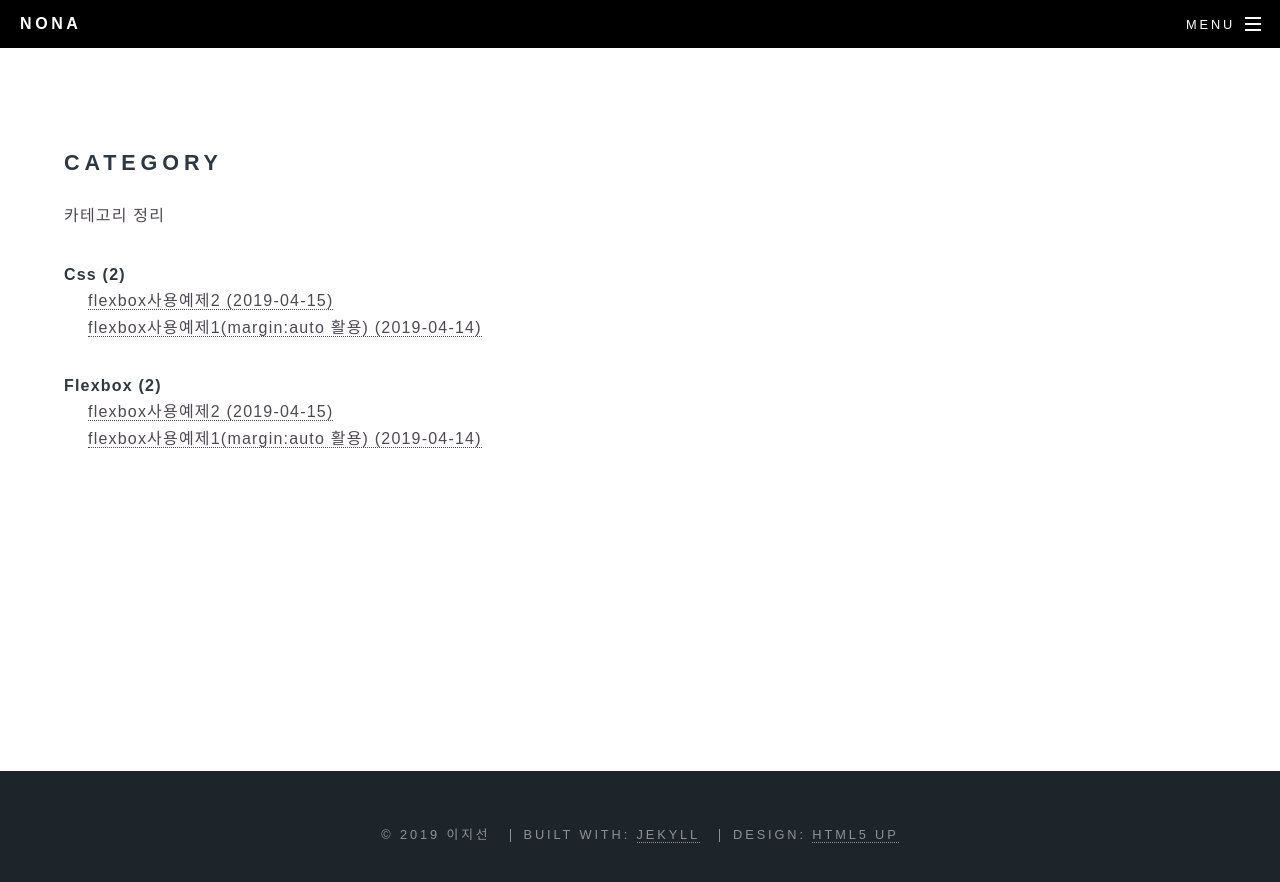
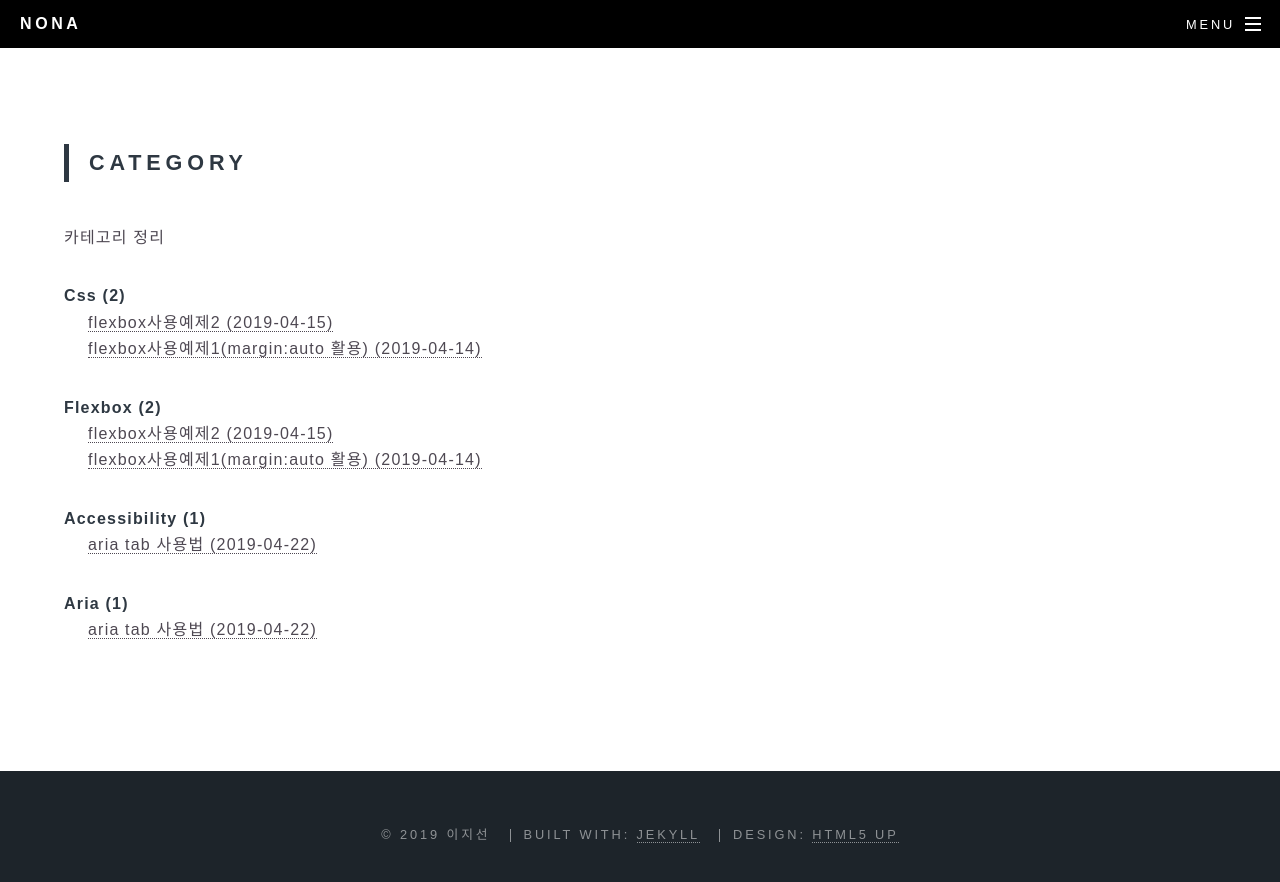
Before and after one commit to nona99/nona99.github.com, a Jekyll site: the page built from category.html, in a window 1280 px wide. Shown: the top 882 px of the page. Built offline with Jekyll 4.4.1, drawn with Linux system fonts in a browser that asks for light colours; nearby versions of some CDN libraries; some of the changed lines change nothing that is shown.

Commit message:
aria tab 포스트 추가

````diff
--- /dev/null
+++ b/_posts/2019-04-22-aria_tab.md
@@ -0,0 +1,339 @@
+---
+title: aria tab 사용법
+layout: post
+date: '2019-04-22'
+categories:
+- accessibility
+- aria
+---
+
+aria도 브라우저와 리더기 버전을 타기때문에 실무를 하면서 aria를 실제로 사용해본적은 없다. 다만 접근성 교육을 받을때 실무에 적용 시킬만한 것중 하나로 tab을 말씀해주셨던 기억이 있어서 tab에관한 aria 사용방법을 정리해본다.
+
+aria 사용방법은 w3에서 마크업과 js까지 자세히 설명되어 있으니 아래 링크에서 원문으로 보는것을 추천한다.
+- [https://www.w3.org/TR/wai-aria-practices/](https://www.w3.org/TR/wai-aria-practices/)
+- [https://www.w3.org/TR/wai-aria-practices/examples/tabs/tabs-1/tabs.html](https://www.w3.org/TR/wai-aria-practices/examples/tabs/tabs-1/tabs.html)
+
+
+### 1.html code
+- tab역할을 하는 button에 `role="tab` / button을 감싸는 wrapper에 `role="tablist"` / 컨텐츠 영역을 감싸는 wrapper에 `role="tabpanel"` 를 추가해준다.
+- tab과 tablpanel은 `aria-controls`로 연결시켜준다.
+- 선택된 tab에는 `aria-selected="true"`로 상태변화를 알려준다.
+
+```
+<div class="tabs">
+  <div role="tablist" aria-label="Entertainment">
+    <button role="tab"
+            aria-selected="true"
+            aria-controls="nils-tab"
+            id="nils">
+      Nils Frahm
+    </button>
+    <button role="tab"
+            aria-selected="false"
+            aria-controls="agnes-tab"
+            id="agnes"
+            tabindex="-1">
+      Agnes Obel
+    </button>
+    <button role="tab"
+            aria-selected="false"
+            aria-controls="complexcomplex"
+            id="complex"
+            tabindex="-1"
+            data-deletable="">
+      Joke
+    </button>
+  </div>
+  <div tabindex="0"
+       role="tabpanel"
+       id="nils-tab"
+       aria-labelledby="nils">
+    <p>
+      cont nils
+    </p>
+  </div>
+  <div tabindex="0"
+       role="tabpanel"
+       id="agnes-tab"
+       aria-labelledby="agnes"
+       hidden="">
+    <p>
+      cont agnes
+    </p>
+  </div>
+  <div tabindex="0"
+       role="tabpanel"
+       id="complexcomplex"
+       aria-labelledby="complex"
+       hidden="">
+    <p>
+      cont complex
+    </p>
+  </div>
+</div>
+```
+
+### 2. script
+스크립트역시 [https://www.w3.org/TR/wai-aria-practices/examples/tabs/tabs-1/js/tabs.js](https://www.w3.org/TR/wai-aria-practices/examples/tabs/tabs-1/js/tabs.js)에서 확인이 가능하다. 키보드로 탭 접근이 가능하게 코드를 작성하는것이 중요.
+
+```
+/*
+*   This content is licensed according to the W3C Software License at
+*   https://www.w3.org/Consortium/Legal/2015/copyright-software-and-document
+*/
+(function () {
+  var tablist = document.querySelectorAll('[role="tablist"]')[0];
+  var tabs;
+  var panels;
+  var delay = determineDelay();
+
+  generateArrays();
+
+  function generateArrays () {
+    tabs = document.querySelectorAll('[role="tab"]');
+    panels = document.querySelectorAll('[role="tabpanel"]');
+  };
+
+  // For easy reference
+  var keys = {
+    end: 35,
+    home: 36,
+    left: 37,
+    up: 38,
+    right: 39,
+    down: 40,
+    delete: 46
+  };
+
+  // Add or substract depending on key pressed
+  var direction = {
+    37: -1,
+    38: -1,
+    39: 1,
+    40: 1
+  };
+
+  // Bind listeners
+  for (i = 0; i < tabs.length; ++i) {
+    addListeners(i);
+  };
+
+  function addListeners (index) {
+    tabs[index].addEventListener('click', clickEventListener);
+    tabs[index].addEventListener('keydown', keydownEventListener);
+    tabs[index].addEventListener('keyup', keyupEventListener);
+
+    // Build an array with all tabs (<button>s) in it
+    tabs[index].index = index;
+  };
+
+  // When a tab is clicked, activateTab is fired to activate it
+  function clickEventListener (event) {
+    var tab = event.target;
+    activateTab(tab, false);
+  };
+
+  // Handle keydown on tabs
+  function keydownEventListener (event) {
+    var key = event.keyCode;
+
+    switch (key) {
+      case keys.end:
+        event.preventDefault();
+        // Activate last tab
+        activateTab(tabs[tabs.length - 1]);
+        break;
+      case keys.home:
+        event.preventDefault();
+        // Activate first tab
+        activateTab(tabs[0]);
+        break;
+
+      // Up and down are in keydown
+      // because we need to prevent page scroll >:)
+      case keys.up:
+      case keys.down:
+        determineOrientation(event);
+        break;
+    };
+  };
+
+  // Handle keyup on tabs
+  function keyupEventListener (event) {
+    var key = event.keyCode;
+
+    switch (key) {
+      case keys.left:
+      case keys.right:
+        determineOrientation(event);
+        break;
+      case keys.delete:
+        determineDeletable(event);
+        break;
+    };
+  };
+
+  // When a tablist�셲 aria-orientation is set to vertical,
+  // only up and down arrow should function.
+  // In all other cases only left and right arrow function.
+  function determineOrientation (event) {
+    var key = event.keyCode;
+    var vertical = tablist.getAttribute('aria-orientation') == 'vertical';
+    var proceed = false;
+
+    if (vertical) {
+      if (key === keys.up || key === keys.down) {
+        event.preventDefault();
+        proceed = true;
+      };
+    }
+    else {
+      if (key === keys.left || key === keys.right) {
+        proceed = true;
+      };
+    };
+
+    if (proceed) {
+      switchTabOnArrowPress(event);
+    };
+  };
+
+  // Either focus the next, previous, first, or last tab
+  // depening on key pressed
+  function switchTabOnArrowPress (event) {
+    var pressed = event.keyCode;
+
+    for (x = 0; x < tabs.length; x++) {
+      tabs[x].addEventListener('focus', focusEventHandler);
+    };
+
+    if (direction[pressed]) {
+      var target = event.target;
+      if (target.index !== undefined) {
+        if (tabs[target.index + direction[pressed]]) {
+          tabs[target.index + direction[pressed]].focus();
+        }
+        else if (pressed === keys.left || pressed === keys.up) {
+          focusLastTab();
+        }
+        else if (pressed === keys.right || pressed == keys.down) {
+          focusFirstTab();
+        };
+      };
+    };
+  };
+
+  // Activates any given tab panel
+  function activateTab (tab, setFocus) {
+    setFocus = setFocus || true;
+    // Deactivate all other tabs
+    deactivateTabs();
+
+    // Remove tabindex attribute
+    tab.removeAttribute('tabindex');
+
+    // Set the tab as selected
+    tab.setAttribute('aria-selected', 'true');
+
+    // Get the value of aria-controls (which is an ID)
+    var controls = tab.getAttribute('aria-controls');
+
+    // Remove hidden attribute from tab panel to make it visible
+    document.getElementById(controls).removeAttribute('hidden');
+
+    // Set focus when required
+    if (setFocus) {
+      tab.focus();
+    };
+  };
+
+  // Deactivate all tabs and tab panels
+  function deactivateTabs () {
+    for (t = 0; t < tabs.length; t++) {
+      tabs[t].setAttribute('tabindex', '-1');
+      tabs[t].setAttribute('aria-selected', 'false');
+      tabs[t].removeEventListener('focus', focusEventHandler);
+    };
+
+    for (p = 0; p < panels.length; p++) {
+      panels[p].setAttribute('hidden', 'hidden');
+    };
+  };
+
+  // Make a guess
+  function focusFirstTab () {
+    tabs[0].focus();
+  };
+
+  // Make a guess
+  function focusLastTab () {
+    tabs[tabs.length - 1].focus();
+  };
+
+  // Detect if a tab is deletable
+  function determineDeletable (event) {
+    target = event.target;
+
+    if (target.getAttribute('data-deletable') !== null) {
+      // Delete target tab
+      deleteTab(event, target);
+
+      // Update arrays related to tabs widget
+      generateArrays();
+
+      // Activate the closest tab to the one that was just deleted
+      if (target.index - 1 < 0) {
+        activateTab(tabs[0]);
+      }
+      else {
+        activateTab(tabs[target.index - 1]);
+      };
+    };
+  };
+
+  // Deletes a tab and its panel
+  function deleteTab (event) {
+    var target = event.target;
+    var panel = document.getElementById(target.getAttribute('aria-controls'));
+
+    target.parentElement.removeChild(target);
+    panel.parentElement.removeChild(panel);
+  };
+
+  // Determine whether there should be a delay
+  // when user navigates with the arrow keys
+  function determineDelay () {
+    var hasDelay = tablist.hasAttribute('data-delay');
+    var delay = 0;
+
+    if (hasDelay) {
+      var delayValue = tablist.getAttribute('data-delay');
+      if (delayValue) {
+        delay = delayValue;
+      }
+      else {
+        // If no value is specified, default to 300ms
+        delay = 300;
+      };
+    };
+
+    return delay;
+  };
+
+  //
+  function focusEventHandler (event) {
+    var target = event.target;
+
+    setTimeout(checkTabFocus, delay, target);
+  };
+
+  // Only activate tab on focus if it still has focus after the delay
+  function checkTabFocus (target) {
+    focused = document.activeElement;
+
+    if (target === focused) {
+      activateTab(target, false);
+    };
+  };
+}());
+```
--- a/_sass/libs/_custom.scss
+++ b/_sass/libs/_custom.scss
@@ -193,6 +193,9 @@ article{
         letter-spacing: -0.03em;
         text-transform: none;
     }
+    ul {
+        list-style : disc;
+    }
 }
 #disqus_thread {
     margin: 2em 0;
--- a/category.html
+++ b/category.html
@@ -6,7 +6,7 @@ permalink: /category/
 
 <section class="wrapper style5">
 	<div class="inner">
-		<h2>category</h2>
+		<h2 class="tit_page">category</h2>
 		<p class="desc_section">카테고리 정리</p>
 		{% for tag in site.categories %}
 		<strong id="{{ tag[0] }}">{{ tag[0] | capitalize }} <span>({{ tag[1].size }})</span></strong>
````
